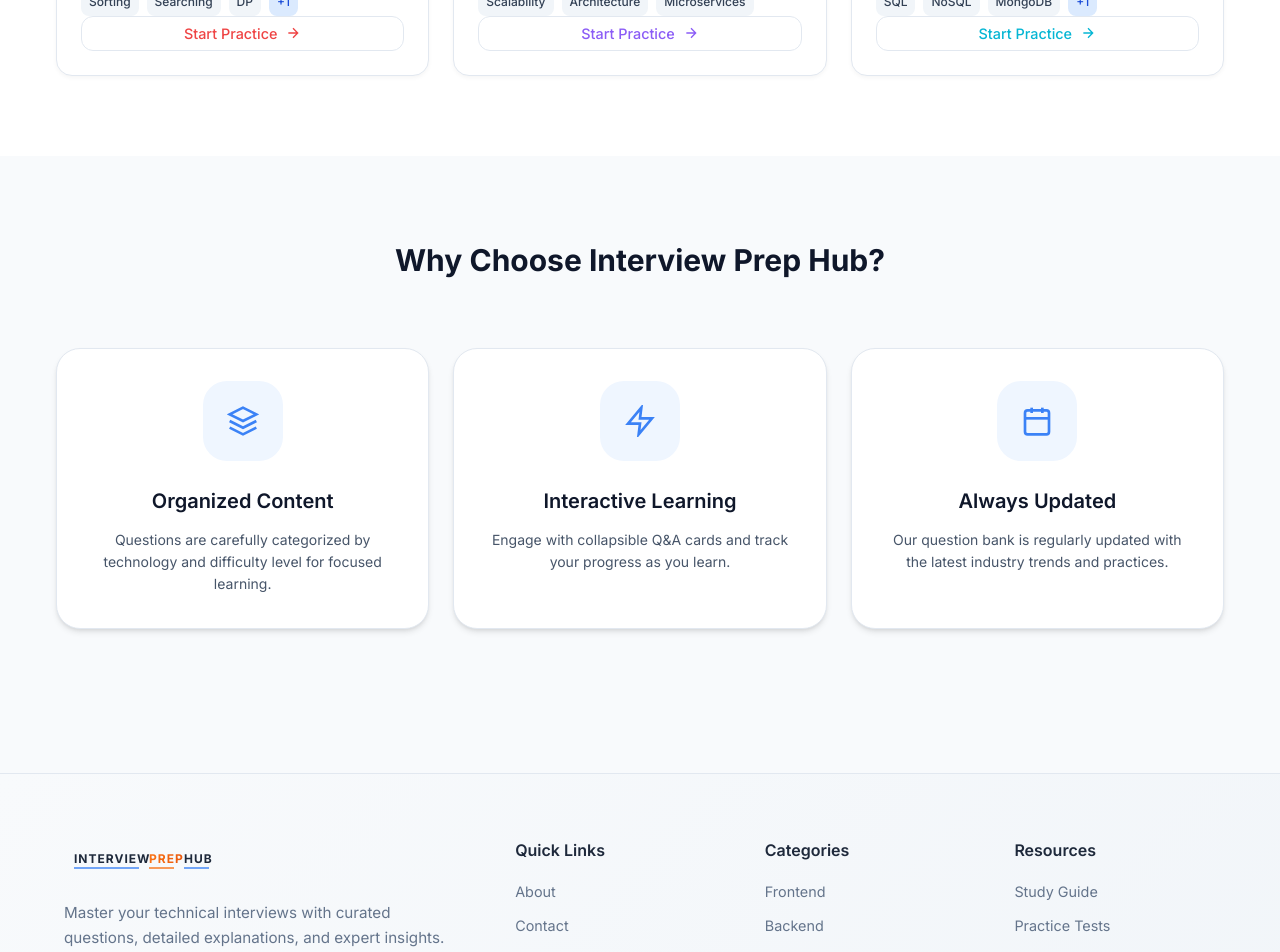
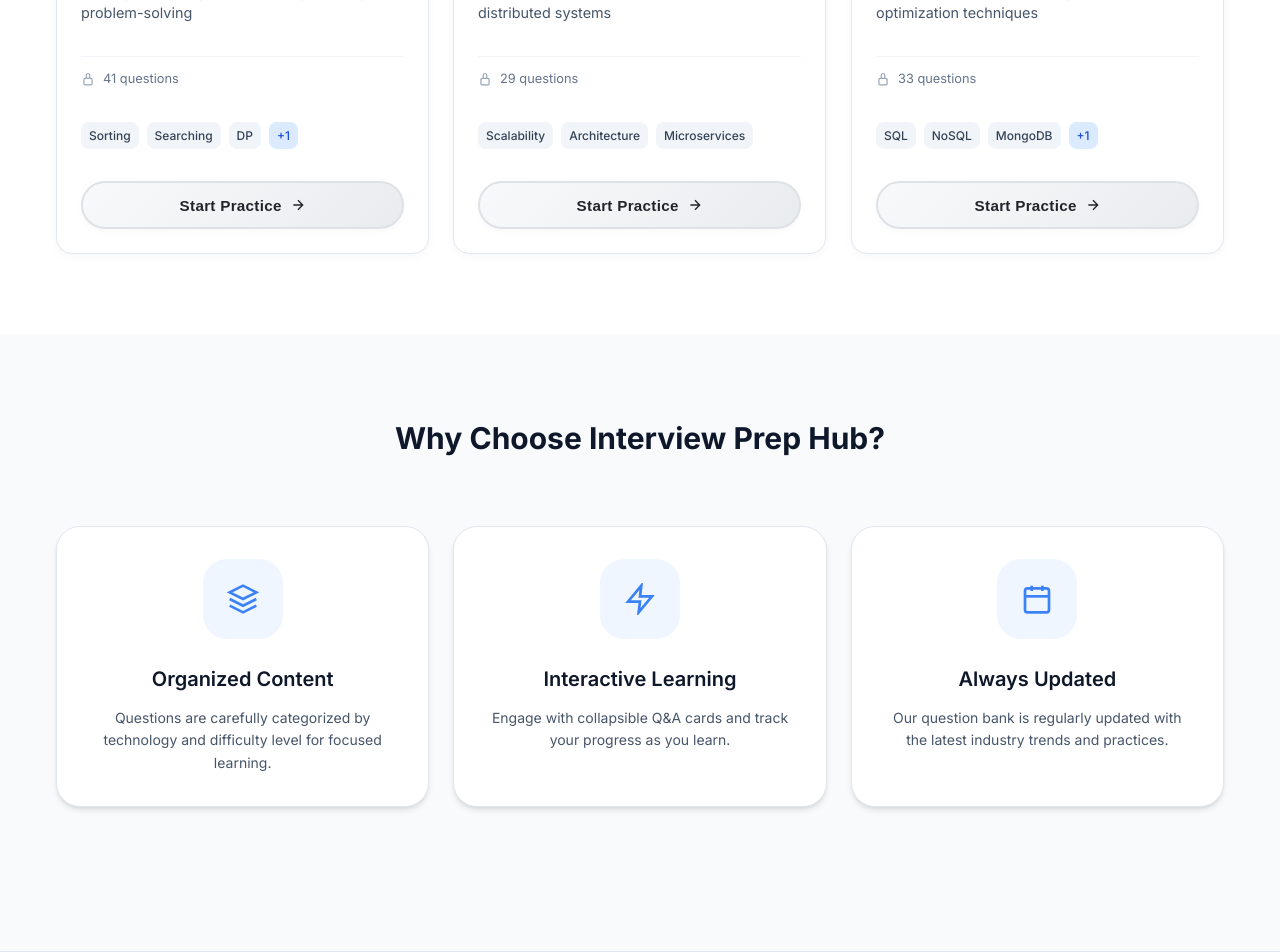
Before and after one commit to itsd2112/interview-prep-hub, an Angular app in the folder frontend/: page / in a window 1280 px wide. Shown: the part 1400-2352 px from the top of the page. Built offline with nearby package versions, Linux system fonts and the light colour scheme.

Commit message:
update footer design

```diff
--- a/frontend/src/app/home/home.component.scss
+++ b/frontend/src/app/home/home.component.scss
@@ -125,68 +125,151 @@
   padding: var(--space-6);
   cursor: pointer;
   overflow: hidden;
-  transition: all var(--transition-normal);
+  transition: all 0.3s cubic-bezier(0.4, 0, 0.2, 1);
   border: 1px solid var(--gray-200);
   background: white;
   border-radius: var(--radius-xl);
-  box-shadow: 0 2px 4px rgba(0, 0, 0, 0.04);
+  box-shadow: 0 2px 8px rgba(0, 0, 0, 0.04);
+  transform: translateY(0);
+  will-change: transform, box-shadow;
+  display: flex;
+  flex-direction: column;
+  height: 100%;
+
+  &::before {
+    content: '';
+    position: absolute;
+    top: 0;
+    left: 0;
+    right: 0;
+    height: 4px;
+    background: var(--card-color, var(--primary-500));
+    opacity: 0;
+    transition: opacity 0.3s ease;
+  }
 
   &:hover {
     transform: translateY(-4px);
-    box-shadow: 0 10px 15px -3px rgba(0, 0, 0, 0.05), 0 4px 6px -2px rgba(0, 0, 0, 0.03);
-    border-color: var(--card-color, var(--primary-200));
+    box-shadow: 0 8px 16px -4px rgba(0, 0, 0, 0.05), 0 2px 8px -2px rgba(0, 0, 0, 0.03);
+    border-color: var(--card-color, var(--primary-100));
     background: white;
 
+    &::before {
+      opacity: 0.6;
+    }
+
     .card-overlay {
-      opacity: 0.05;
+      opacity: 0.02;
     }
 
     .start-btn {
-      transform: translateX(4px);
-      box-shadow: 0 4px 12px -2px rgba(59, 130, 246, 0.3);
+      transform: translateY(-1px);
+      box-shadow: 0 4px 12px -4px rgba(0, 0, 0, 0.08);
+      background: var(--card-gradient);
+      color: rgba(0, 0, 0, 0.7);
     }
 
     .category-icon-wrapper {
-      transform: scale(1.05);
-      box-shadow: 0 8px 20px -8px rgba(59, 130, 246, 0.2);
+      transform: translateY(-3px) scale(1.02);
+      box-shadow: 0 6px 18px -6px rgba(0, 0, 0, 0.1);
+      background: var(--card-gradient);
+    }
+
+    .category-name {
+      color: var(--card-color-dark);
+      opacity: 0.9;
     }
   }
 
-  // Enhanced card color variants
+  // Lighter color variants with original hues
   &[data-category="javascript"] {
-    --card-color: #f7df1e;
-    --card-color-dark: #e6c200;
-    --card-gradient: linear-gradient(135deg, #f7df1e, #ffeb3b);
+    --card-color: #fff59d;
+    --card-color-dark: #f57f17;
+    --card-color-light: #fff9c4;
+    --card-color-lighter: #fffde7;
+    --card-gradient: linear-gradient(135deg, #fff59d, #fff9c4);
+    --btn-color-1: #fff8e1;
+    --btn-color-2: #ffecb3;
+    --btn-border-color: #ffe082;
+
+    .card-footer .start-btn {
+      background: linear-gradient(135deg, var(--btn-color-1), var(--btn-color-2)) !important;
+      border-color: var(--btn-border-color) !important;
+      color: #5d4037 !important;
+      box-shadow: 0 2px 5px rgba(0, 0, 0, 0.1);
+
+      &:hover {
+        background: linear-gradient(135deg, #f57f17, #ffc107, #fff59d) !important;
+        color: white !important;
+      }
+    }
   }
 
   &[data-category="react"] {
-    --card-color: #61dafb;
-    --card-color-dark: #21a9c7;
-    --card-gradient: linear-gradient(135deg, #61dafb, #00bcd4);
+    --card-color: #4fc3f7;
+    --card-color-dark: #01579b;
+    --card-color-light: #81d4fa;
+    --card-color-lighter: #e1f5fe;
+    --card-gradient: linear-gradient(135deg, #81d4fa, #b3e5fc);
+    --btn-color-1: #e1f5fe;
+    --btn-color-2: #b3e5fc;
+    --btn-border-color: #81d4fa;
+
+    .card-footer .start-btn {
+      background: linear-gradient(135deg, var(--btn-color-1), var(--btn-color-2)) !important;
+      border-color: var(--btn-border-color) !important;
+      color: #01579b !important;
+      box-shadow: 0 2px 5px rgba(1, 87, 155, 0.15);
+
+      &:hover {
+        background: linear-gradient(135deg, #01579b, #0288d1, #4fc3f7) !important;
+        color: white !important;
+      }
+    }
   }
 
   &[data-category="nodejs"] {
-    --card-color: #68a063;
-    --card-color-dark: #4f7a4a;
-    --card-gradient: linear-gradient(135deg, #68a063, #8bc34a);
+    --card-color: #81c784;
+    --card-color-dark: #2e7d32;
+    --card-color-light: #a5d6a7;
+    --card-color-lighter: #e8f5e9;
+    --card-gradient: linear-gradient(135deg, #a5d6a7, #c8e6c9);
+    --btn-color-1: #e8f5e9;
+    --btn-color-2: #c8e6c9;
+    --btn-border-color: #a5d6a7;
+
+    .card-footer .start-btn {
+      background: linear-gradient(135deg, var(--btn-color-1), var(--btn-color-2)) !important;
+      border-color: var(--btn-border-color) !important;
+      color: #1b5e20 !important;
+      box-shadow: 0 2px 5px rgba(27, 94, 32, 0.15);
+
+      &:hover {
+        background: linear-gradient(135deg, #2e7d32, #43a047, #81c784) !important;
+        color: white !important;
+      }
+    }
   }
 
   &[data-category="angular"] {
-    --card-color: #dd0031;
-    --card-color-dark: #b8002a;
-    --card-gradient: linear-gradient(135deg, #dd0031, #f44336);
+    --card-color: #ff8a80;
+    --card-color-dark: #ff5252;
+    --card-gradient: linear-gradient(135deg, #ff8a80, #ffcdd2);
+    --btn-gradient: linear-gradient(135deg, #ff8a80, #ff5252);
   }
 
   &[data-category="python"] {
-    --card-color: #3776ab;
-    --card-color-dark: #2d5f8f;
-    --card-gradient: linear-gradient(135deg, #3776ab, #2196f3);
+    --card-color: #90caf9;
+    --card-color-dark: #64b5f6;
+    --card-gradient: linear-gradient(135deg, #90caf9, #bbdefb);
+    --btn-gradient: linear-gradient(135deg, #90caf9, #64b5f6);
   }
 
   &[data-category="general"] {
-    --card-color: #6366f1;
-    --card-color-dark: #4f46e5;
-    --card-gradient: linear-gradient(135deg, #6366f1, #8b5cf6);
+    --card-color: #b39ddb;
+    --card-color-dark: #9575cd;
+    --card-gradient: linear-gradient(135deg, #b39ddb, #d1c4e9);
+    --btn-gradient: linear-gradient(135deg, #b39ddb, #9575cd);
   }
 }
 
@@ -284,8 +367,8 @@
   display: flex;
   align-items: center;
   justify-content: space-between;
-  margin-top: var(--space-3);
-  padding-top: var(--space-3);
+  margin: 1.25rem 0 0.75rem; /* Adjusted margins */
+  padding-top: 0.75rem; /* Reduced padding */
   border-top: 1px solid var(--gray-100);
 }
 
@@ -306,7 +389,8 @@
 .category-tags {
   display: flex;
   flex-wrap: wrap;
-  gap: var(--space-2);
+  gap: 0.5rem;
+  margin: 0.5rem 0 1.5rem; /* Reduced top margin, increased bottom margin */
 }
 
 .tag {
@@ -329,40 +413,139 @@
 
 .card-footer {
   margin-top: auto;
+  padding-top: 0.5rem; /* Add padding to separate from content above */
 }
 
-.start-btn {
+.category-card .card-footer .start-btn {
   display: flex;
   align-items: center;
   justify-content: center;
-  gap: var(--space-2);
+  gap: 0.5rem;
   width: 100%;
-  padding: var(--space-2) var(--space-4);
-  background: white;
-  color: var(--card-color, var(--primary-600));
-  border: 1px solid var(--gray-200);
-  border-radius: var(--radius-lg);
-  font-weight: 500;
+  padding: 0.85rem 1.75rem;
+  background: linear-gradient(135deg,
+    var(--btn-color-1, #f8f9fa) 0%,
+    var(--btn-color-2, #e9ecef) 100%
+  );
+  color: var(--card-color-dark, #212529);
+  border: 2px solid var(--btn-border-color, #dee2e6);
+  border-radius: 9999px;
+  font-weight: 600;
+  font-size: 0.95rem;
+  letter-spacing: 0.3px;
   cursor: pointer;
-  transition: all var(--transition-normal);
-  font-family: var(--font-family);
+  transition: all 0.4s cubic-bezier(0.16, 1, 0.3, 1);
   position: relative;
-  font-size: 0.9rem;
+  overflow: hidden;
+  z-index: 1;
+  box-shadow: 0 3px 10px -3px rgba(0, 0, 0, 0.05);
+  text-shadow: none;
+  will-change: transform, box-shadow, background-color;
 
+  &::before {
+    content: '';
+    position: absolute;
+    top: 0;
+    left: 0;
+    right: 0;
+    bottom: 0;
+    background: var(--btn-gradient, var(--card-gradient));
+    opacity: 0.08;
+    z-index: -1;
+    transition: all 0.5s cubic-bezier(0.16, 1, 0.3, 1);
+    transform: translateY(0);
+    will-change: opacity, transform;
+  }
+
+  &::after {
+    content: '';
+    position: absolute;
+    top: 0;
+    left: 0;
+    right: 0;
+    bottom: 0;
+    background: linear-gradient(
+      to right,
+      rgba(255, 255, 255, 0) 0%,
+      rgba(255, 255, 255, 0.3) 50%,
+      rgba(255, 255, 255, 0) 100%
+    );
+    opacity: 0;
+    z-index: 1;
+    transition: opacity 0.6s cubic-bezier(0.16, 1, 0.3, 1);
+    will-change: opacity, transform;
+    transform: translateX(-100%);
+    animation: shine 3s ease-in-out infinite;
+  }
+
+  .arrow-icon {
+    transition: all 0.5s cubic-bezier(0.34, 1.56, 0.64, 1);
+    color: var(--card-color-dark);
+    filter: none;
+    position: relative;
+    z-index: 2;
+    will-change: transform, color;
+  }
+
+  /* Hover states are now handled in each category's specific styles */
+
+  /* Common hover styles */
   &:hover {
-    background: var(--gray-50);
-    color: var(--primary-700);
-    border-color: var(--card-color, var(--primary-300));
+    transform: translateY(-3px) scale(1.01);
+    box-shadow: 0 10px 25px -3px rgba(0, 0, 0, 0.2);
+    border-color: transparent;
+    text-shadow: 0 1px 2px rgba(0, 0, 0, 0.2);
 
-    svg {
-      transform: translateX(2px);
+    &::before {
+      opacity: 0.4;
+      background: linear-gradient(
+        135deg,
+        rgba(255, 255, 255, 0.3) 0%,
+        rgba(255, 255, 255, 0.1) 50%,
+        rgba(255, 255, 255, 0.3) 100%
+      );
+    }
+
+    &::after {
+      opacity: 0.6;
+      background: linear-gradient(
+        to right,
+        rgba(255, 255, 255, 0.8) 0%,
+        rgba(255, 255, 255, 0.4) 50%,
+        rgba(255, 255, 255, 0.8) 100%
+      );
+      animation: shine 2s infinite;
+    }
+
+    @keyframes gradientShift {
+      0% { background-position: 0% 50%; }
+      50% { background-position: 100% 50%; }
+      100% { background-position: 0% 50%; }
+    }
+
+    @keyframes shine {
+      0% { transform: translateX(-100%) skewX(-15deg); }
+      20% { transform: translateX(100%) skewX(-15deg); }
+      100% { transform: translateX(100%) skewX(-15deg); }
+    }
+
+    .arrow-icon {
+      transform: translateX(5px) scale(1.1);
+      color: white;
+      filter: drop-shadow(0 1px 2px rgba(0, 0, 0, 0.15));
     }
   }
 
-  svg {
-    width: 16px;
-    height: 16px;
-    transition: transform var(--transition-normal);
+  &:active {
+    transform: translateY(0) scale(0.99);
+    box-shadow: 0 2px 8px -1px rgba(0, 0, 0, 0.1);
+    transition: all 0.2s cubic-bezier(0.4, 0, 0.2, 1);
+  }
+
+  &:focus-visible {
+    outline: none;
+    box-shadow: 0 0 0 3px rgba(255, 255, 255, 0.5),
+                0 0 0 5px var(--card-color);
   }
 }
 
--- a/frontend/src/app/shared/footer/footer.component.html
+++ b/frontend/src/app/shared/footer/footer.component.html
@@ -5,24 +5,84 @@
       <!-- Brand Section -->
       <div class="footer-brand">
         <div class="footer-logo">
-          <svg width="180" height="40" viewBox="0 0 180 40" class="logo-svg">
-            <!-- Gradients -->
+          <svg width="240" height="40" viewBox="0 0 240 40" fill="none" class="logo-svg" aria-label="Interview Prep Hub Logo">
             <defs>
-              <linearGradient id="prepGradient" x1="0%" y1="0%" x2="100%" y2="0%">
-                <stop offset="0%" stop-color="#f97316"/>
-                <stop offset="100%" stop-color="#ea580c"/>
+              <linearGradient id="primaryGrad" x1="0%" y1="0%" x2="100%" y2="0%">
+                <stop offset="0%" style="stop-color:#0ea5e9">
+                  <animate attributeName="stop-color" values="#0ea5e9;#3b82f6;#6366f1;#8b5cf6;#0ea5e9" dur="4s" repeatCount="indefinite"/>
+                </stop>
+                <stop offset="33%" style="stop-color:#3b82f6">
+                  <animate attributeName="stop-color" values="#3b82f6;#6366f1;#8b5cf6;#0ea5e9;#3b82f6" dur="4s" repeatCount="indefinite"/>
+                </stop>
+                <stop offset="66%" style="stop-color:#6366f1">
+                  <animate attributeName="stop-color" values="#6366f1;#8b5cf6;#0ea5e9;#3b82f6;#6366f1" dur="4s" repeatCount="indefinite"/>
+                </stop>
+                <stop offset="100%" style="stop-color:#8b5cf6">
+                  <animate attributeName="stop-color" values="#8b5cf6;#0ea5e9;#3b82f6;#6366f1;#8b5cf6" dur="4s" repeatCount="indefinite"/>
+                </stop>
               </linearGradient>
+              <linearGradient id="accentGrad" x1="0%" y1="0%" x2="100%" y2="0%">
+                <stop offset="0%" style="stop-color:#f59e0b">
+                  <animate attributeName="stop-color" values="#f59e0b;#ef4444;#ec4899;#f59e0b" dur="3s" repeatCount="indefinite"/>
+                </stop>
+                <stop offset="50%" style="stop-color:#ef4444">
+                  <animate attributeName="stop-color" values="#ef4444;#ec4899;#f59e0b;#ef4444" dur="3s" repeatCount="indefinite"/>
+                </stop>
+                <stop offset="100%" style="stop-color:#ec4899">
+                  <animate attributeName="stop-color" values="#ec4899;#f59e0b;#ef4444;#ec4899" dur="3s" repeatCount="indefinite"/>
+                </stop>
+              </linearGradient>
+              <filter id="glow" x="-20%" y="-20%" width="140%" height="140%">
+                <feGaussianBlur stdDeviation="0.5" result="coloredBlur"/>
+                <feMerge>
+                  <feMergeNode in="coloredBlur"/>
+                  <feMergeNode in="SourceGraphic"/>
+                </feMerge>
+              </filter>
             </defs>
 
-            <!-- Logo wordmark -->
-            <text x="10" y="25" class="logo-text logo-interview" font-size="12" font-weight="800" letter-spacing="1px">INTERVIEW</text>
-            <text x="85" y="25" class="logo-text logo-prep" font-size="12" font-weight="700" letter-spacing="1px">PREP</text>
-            <text x="120" y="25" class="logo-text logo-hub" font-size="12" font-weight="800" letter-spacing="1px">HUB</text>
+            <!-- INTERVIEW -->
+            <text x="20" y="25" font-family="Inter, -apple-system, BlinkMacSystemFont, 'Segoe UI', Roboto, sans-serif"
+                  font-size="14" font-weight="800" fill="url(#primaryGrad)"
+                  text-rendering="optimizeLegibility" shape-rendering="crispEdges"
+                  letter-spacing="1px" class="text-interview">
+              INTERVIEW
+              <animate attributeName="y" values="25;23;25" dur="2s" repeatCount="indefinite" begin="0.3s"/>
+            </text>
+            <rect x="20" y="32" width="65" height="1.5" rx="0.75" fill="url(#primaryGrad)" opacity="0.3">
+              <animate attributeName="width" values="65;72;65" dur="3.5s" repeatCount="indefinite"/>
+              <animate attributeName="opacity" values="0.3;0.7;0.3" dur="3.5s" repeatCount="indefinite"/>
+              <animate attributeName="x" values="20;18;20" dur="3.5s" repeatCount="indefinite"/>
+            </rect>
 
-            <!-- Underlines -->
-            <line x1="10" y1="30" x2="75" y2="30" class="logo-underline underline-interview" stroke-width="2"/>
-            <line x1="85" y1="30" x2="110" y2="30" class="logo-underline underline-prep" stroke-width="2"/>
-            <line x1="120" y1="30" x2="145" y2="30" class="logo-underline underline-hub" stroke-width="2"/>
+            <!-- PREP -->
+            <text x="110" y="25" font-family="Inter, -apple-system, BlinkMacSystemFont, 'Segoe UI', Roboto, sans-serif"
+                  font-size="14" font-weight="700" fill="url(#accentGrad)"
+                  text-rendering="optimizeLegibility" shape-rendering="crispEdges"
+                  letter-spacing="1px" class="text-prep">
+              PREP
+              <animate attributeName="y" values="25;23;25" dur="2s" repeatCount="indefinite" begin="0.6s"/>
+            </text>
+            <rect x="110" y="32" width="28" height="1.5" rx="0.75" fill="url(#accentGrad)" opacity="0.5">
+              <animate attributeName="width" values="28;35;28" dur="2.8s" repeatCount="indefinite"/>
+              <animate attributeName="opacity" values="0.5;0.9;0.5" dur="2.8s" repeatCount="indefinite"/>
+              <animate attributeName="x" values="110;108;110" dur="2.8s" repeatCount="indefinite"/>
+            </rect>
+
+            <!-- HUB -->
+            <text x="155" y="25" font-family="Inter, -apple-system, BlinkMacSystemFont, 'Segoe UI', Roboto, sans-serif"
+                  font-size="14" font-weight="800" fill="url(#primaryGrad)"
+                  text-rendering="optimizeLegibility" shape-rendering="crispEdges"
+                  letter-spacing="1px" class="text-hub">
+              HUB
+              <animate attributeName="y" values="25;23;25" dur="2s" repeatCount="indefinite" begin="0.9s"/>
+            </text>
+            <rect x="155" y="32" width="22" height="1.5" rx="0.75" fill="url(#primaryGrad)" opacity="0.3">
+              <animate attributeName="width" values="22;28;22" dur="3.2s" repeatCount="indefinite"/>
+              <animate attributeName="opacity" values="0.3;0.7;0.3" dur="3.2s" repeatCount="indefinite"/>
+              <animate attributeName="x" values="155;153;155" dur="3.2s" repeatCount="indefinite"/>
+            </rect>
+
           </svg>
         </div>
         <p class="footer-description">
--- a/frontend/src/app/shared/footer/footer.component.scss
+++ b/frontend/src/app/shared/footer/footer.component.scss
@@ -31,23 +31,48 @@
 .footer-brand {
   .footer-logo {
     margin-bottom: var(--space-4);
+    transition: transform 0.2s ease;
+
+    &:hover {
+      transform: scale(1.02);
+    }
 
     .logo-svg {
+      width: 200px;
+      height: 40px;
+
       .logo-text {
-        font-family: var(--font-family);
-        fill: #1e293b;
+        font-family: 'Inter', -apple-system, BlinkMacSystemFont, 'Segoe UI', Roboto, sans-serif;
+        font-weight: 800;
+        letter-spacing: 0.5px;
+        text-transform: uppercase;
+
+        &.logo-interview, &.logo-hub {
+          fill: #1e293b;  /* Dark blue-gray to match header */
+        }
 
         &.logo-prep {
-          fill: url(#prepGradient);
+          fill: url(#accentGrad);  /* Use accent gradient for PREP */
+          font-weight: 700;
         }
       }
 
       .logo-underline {
-        stroke: #3b82f6;
-        opacity: 0.7;
+        stroke-width: 2px;
+        stroke-linecap: round;
+        stroke-linejoin: round;
+        opacity: 0.9;
+
+        &.underline-interview {
+          stroke-dasharray: 75;
+        }
 
         &.underline-prep {
-          stroke: #f97316;
+          stroke-dasharray: 40;
+        }
+
+        &.underline-hub {
+          stroke-dasharray: 30;
         }
       }
     }
```
